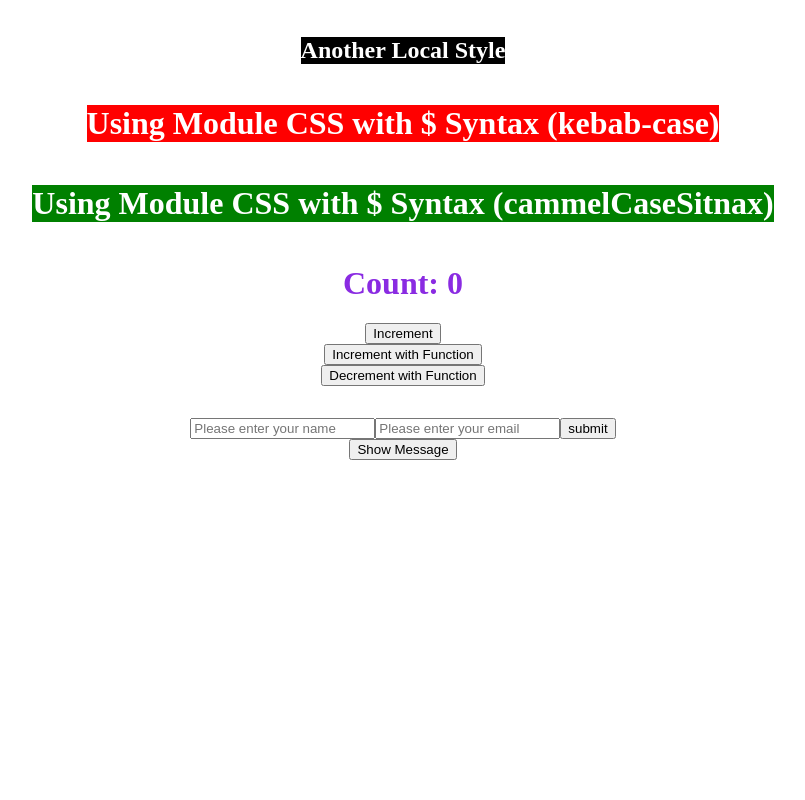
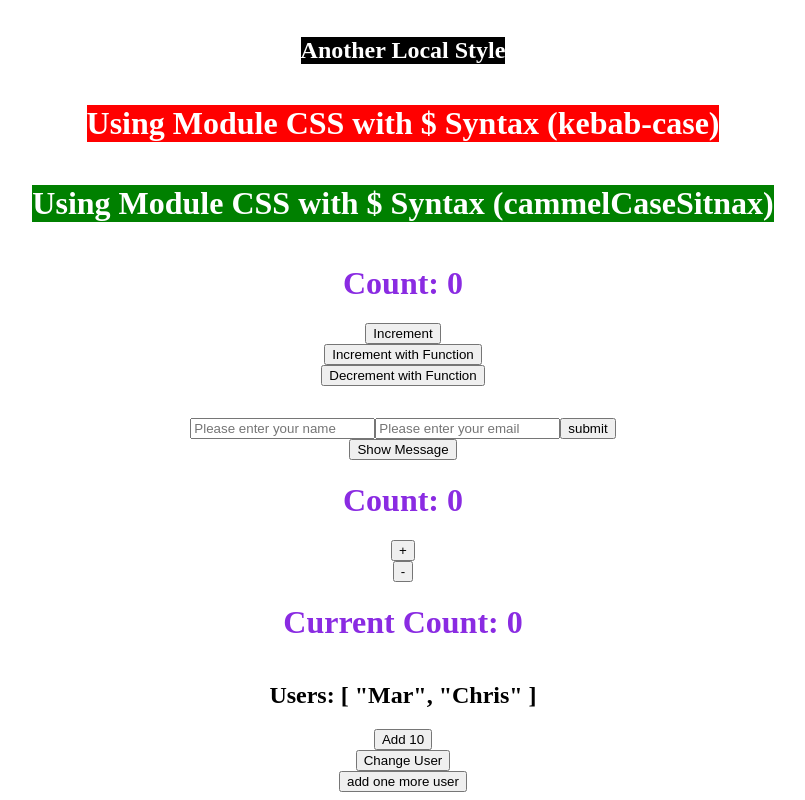
Before and after one commit to marita703/vuejscurse, a Vue app: page / in a window 1280 px wide. Shown: the part 1638-2438 px from the top of the page, without its empty margins (237-1042 px from the left). Before the commit the page ends 2106 px from the top, so only its background shows below. Built offline with nearby package versions, Linux system fonts and the light colour scheme.

Commit message:
Reactive Function

```diff
--- a/src/components/HelloWorld.vue
+++ b/src/components/HelloWorld.vue
@@ -9,6 +9,7 @@ import LocalStyle from '@/components/LocalStyle.vue'
 import CombinedStyle from '@/components/CombinedStyle.vue'
 import ModuleStyle from '@/components/ModuleStyle.vue'
 import MyEvent from '@/components/MyEvent.vue'
+import MyReactiveComponent from '@/components/MyReactiveComponent.vue'
 console.log('Hello World')
 </script>
 
@@ -25,6 +26,7 @@ console.log('Hello World')
     <CombinedStyle />
     <ModuleStyle />
     <MyEvent />
+    <MyReactiveComponent />
   </div>
 </template>
 <!-- Css -->
--- /dev/null
+++ b/src/components/MyReactiveComponent.vue
@@ -0,0 +1,44 @@
+<!-- Working with Reactive functions let you store primitive data types, no strings, no numbers, no boolean etcs -->
+
+<script setup>
+import { reactive } from 'vue'
+let initialState = reactive({ count: 0 })
+
+let anotherIntialState = reactive({ val: { count: 0 }, users: ['Mar', 'Chris'] })
+
+function onSumCLick() {
+  initialState.count++
+}
+
+function onSubsClick() {
+  initialState.count--
+}
+
+function add10Handler() {
+  anotherIntialState.val.count += 10
+}
+
+function changeUserHandler() {
+  anotherIntialState.users[0] = 'Ricardo'
+  anotherIntialState.users[1] = 'Marcela'
+}
+
+function addUserHandler() {
+  anotherIntialState.users.push('Valentina')
+}
+</script>
+
+<template>
+  <h1>Count: {{ initialState.count }}</h1>
+  <button @click="onSumCLick">+</button>
+  <button @click="onSubsClick">-</button>
+
+  <h1>Current Count: {{ anotherIntialState.val.count }}</h1>
+  <h2>Users: {{ anotherIntialState.users }}</h2>
+
+  <button @click="add10Handler">Add 10</button>
+
+  <button @click="changeUserHandler">Change User</button>
+
+  <button @click="addUserHandler">add one more user</button>
+</template>
```
